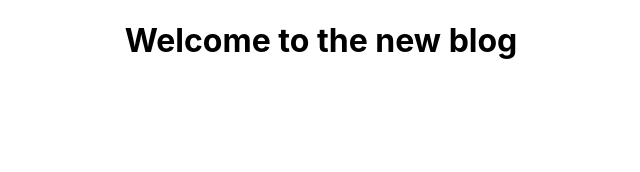
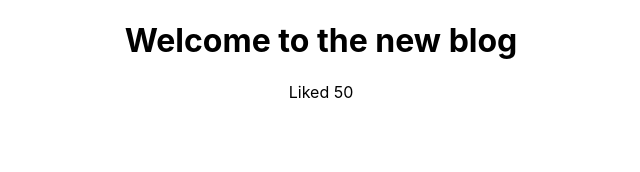
Before and after one commit to MarkRyuo/MicroBlog, a React (Vite) app: page / in a window 1280 px wide. Shown: the top 172 px of the page, without its empty margins (319-959 px from the left). Built offline with nearby package versions, Linux system fonts and the light colour scheme.

Commit message:
Subject : Body

```diff
--- a/src/App.jsx
+++ b/src/App.jsx
@@ -3,12 +3,13 @@ import './App.css'
 function App() {
 
   const title = "Welcome to the new blog"
-  const likes = "50"
+  const likes = 50
 
   return (
     <div className='App'>
       <div className='content'>
         <h1>{title}</h1>
+        <p>Liked {likes} </p>
       </div>
     </div>
   )
```
